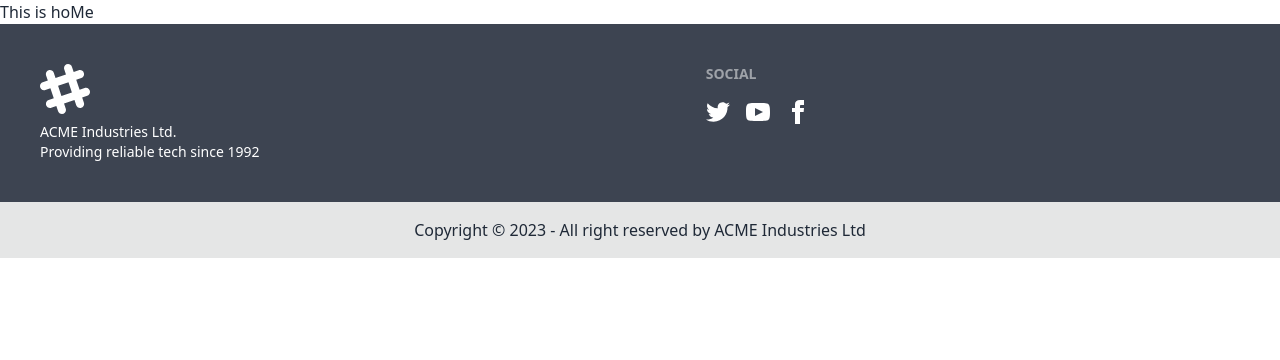
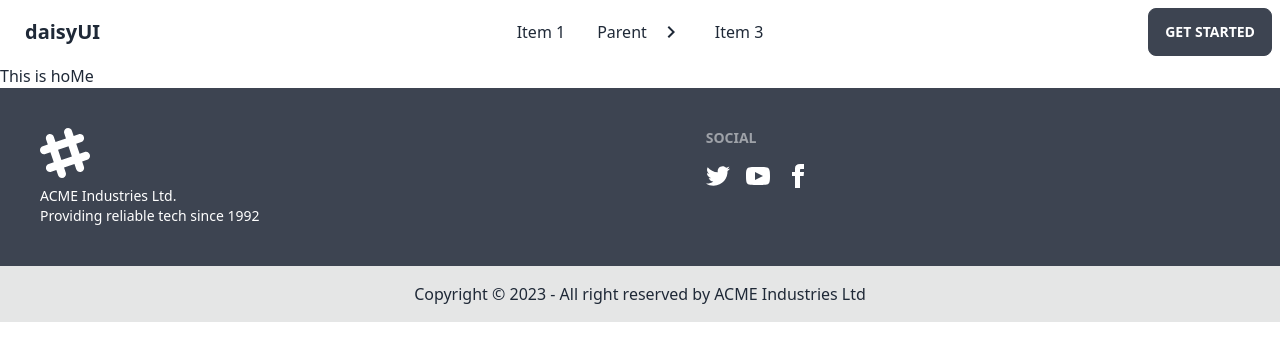
Before and after one commit to shiningsudipto/Bistro-Restaurant-Client, a React (Vite) app: page / in a window 1280 px wide. Shown: the top 360 px of the page. Built offline with nearby package versions, Linux system fonts and the light colour scheme.

Commit message:
navbar added

```diff
--- a/src/Layout/MainLayout.jsx
+++ b/src/Layout/MainLayout.jsx
@@ -1,9 +1,11 @@
 import { Outlet } from "react-router-dom";
 import Footer from "../Pages/Shared/Footer";
+import Navbar from "../Pages/Shared/Navbar";
 
 const MainLayout = () => {
     return (
         <div>
+            <Navbar />
             <Outlet />
             <Footer />
         </div>
--- /dev/null
+++ b/src/Pages/Shared/Navbar.jsx
@@ -0,0 +1,44 @@
+
+const Navbar = () => {
+    const navOptions = <>
+        <li><a>Item 1</a></li>
+        <li tabIndex={0}>
+            <a className="justify-between">
+                Parent
+                <svg className="fill-current" xmlns="http://www.w3.org/2000/svg" width="24" height="24" viewBox="0 0 24 24"><path d="M8.59,16.58L13.17,12L8.59,7.41L10,6L16,12L10,18L8.59,16.58Z" /></svg>
+            </a>
+            <ul className="p-2">
+                <li><a>Submenu 1</a></li>
+                <li><a>Submenu 2</a></li>
+            </ul>
+        </li>
+        <li><a>Item 3</a></li>
+    </>
+    return (
+        <div>
+            <div className="navbar bg-base-100">
+                <div className="navbar-start">
+                    <div className="dropdown">
+                        <label tabIndex={0} className="btn btn-ghost lg:hidden">
+                            <svg xmlns="http://www.w3.org/2000/svg" className="h-5 w-5" fill="none" viewBox="0 0 24 24" stroke="currentColor"><path strokeLinecap="round" strokeLinejoin="round" strokeWidth="2" d="M4 6h16M4 12h8m-8 6h16" /></svg>
+                        </label>
+                        <ul tabIndex={0} className="menu menu-compact dropdown-content mt-3 p-2 shadow bg-base-100 rounded-box w-52">
+                            {navOptions}
+                        </ul>
+                    </div>
+                    <a className="btn btn-ghost normal-case text-xl">daisyUI</a>
+                </div>
+                <div className="navbar-center hidden lg:flex">
+                    <ul className="menu menu-horizontal px-1">
+                        {navOptions}
+                    </ul>
+                </div>
+                <div className="navbar-end">
+                    <a className="btn">Get started</a>
+                </div>
+            </div>
+        </div>
+    );
+};
+
+export default Navbar;
```
